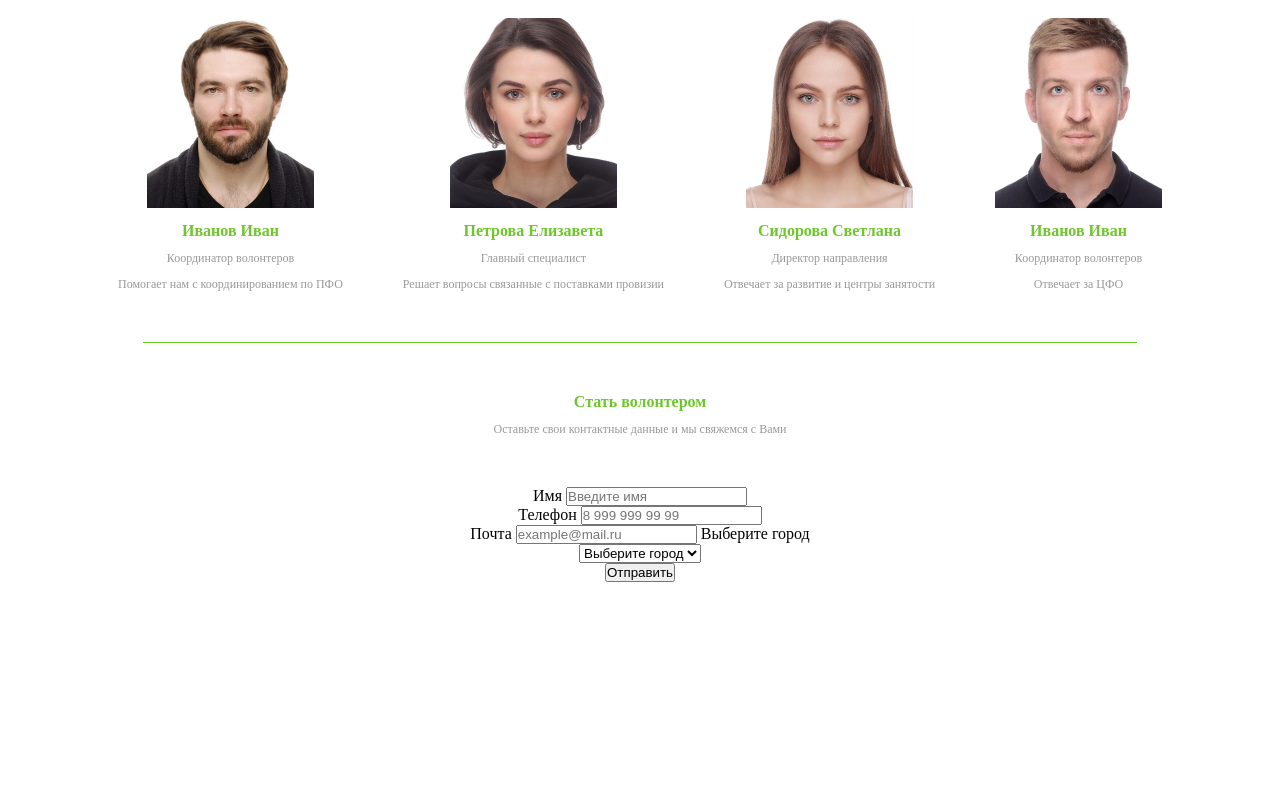
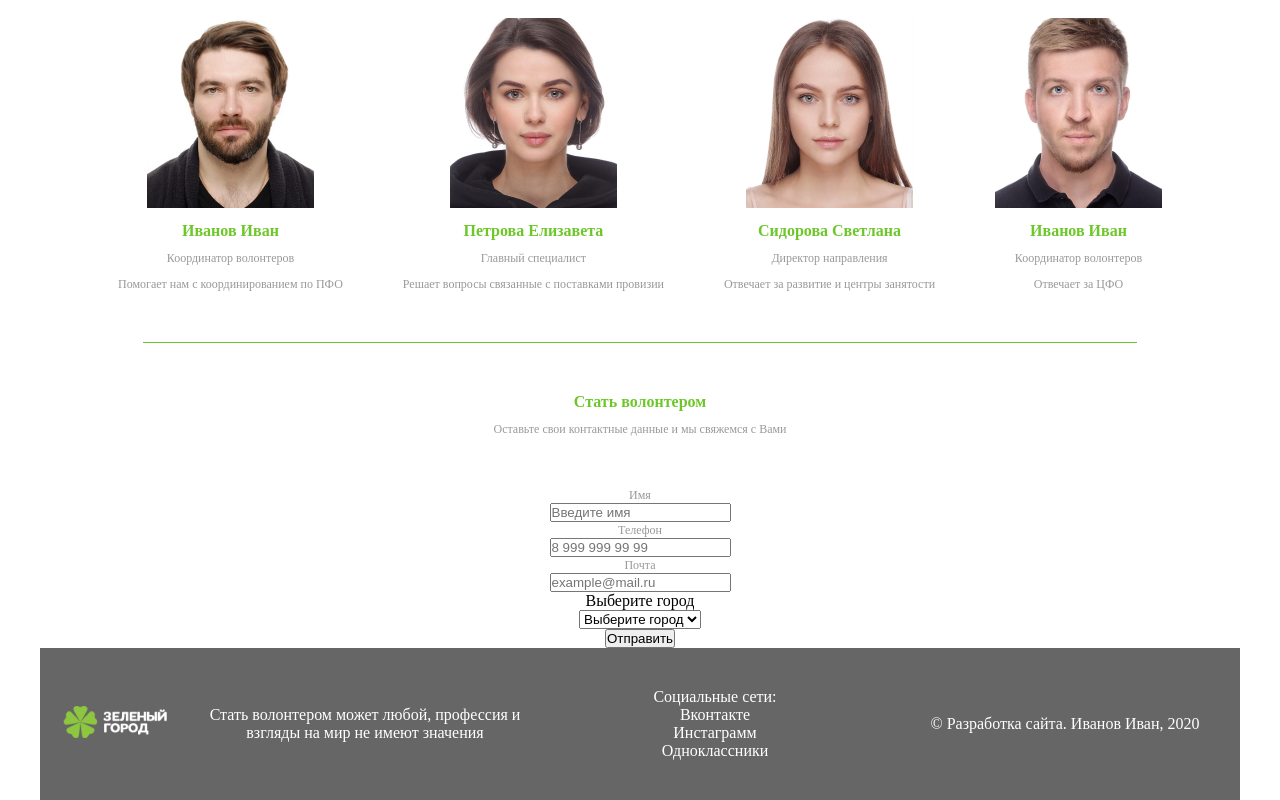
Before and after one commit to Nemefis/green_city_group1, a plain HTML site: page volounteers.html in a window 1280 px wide. Shown: the part 357-1157 px from the top of the page. Before the commit the page ends 939 px from the top, so only its background shows below. Drawn offline with Linux system fonts and the light colour scheme.

Commit message:
add footer, contacts > map

```diff
--- a/css/style.css
+++ b/css/style.css
@@ -25,15 +25,15 @@
     list-style: none;
 }
 /* Обращаемся ко всем тегам <a>, которые лежат внутри контейнера с классом ".top_menu" */
-.top_menu a:link, .top_menu a:visited {
+.links a:link, .links a:visited {
     color: white;
     text-decoration: none;
     transition: all 0.5s;
 }
-.top_menu a:hover {
+.links a:hover {
     color: black;
 }
-.top_menu a:active {
+.links a:active {
     color: red;
 }
 .banner {
@@ -62,6 +62,7 @@ section.information {
     flex-wrap: wrap;
     justify-content: space-between;
     text-align: center;
+    margin-bottom: 40px;
 }
 .information__body {
     width: 46%;
@@ -91,3 +92,27 @@ main h2 {
     width: 90%;
     margin: 0px auto 50px;
 }
+
+/* Footer */
+footer.footer {
+    background-color: #666;
+    display: flex;
+    justify-content: space-around;
+    align-items: center;
+    color: #fff;
+    padding: 40px 0;
+}
+.footer a {
+    color: #fff
+}
+.footer__text {
+    width: 27%;
+    text-align: center;
+}
+.footer__text ul {
+    list-style: none;
+}
+
+.map {
+    text-align: center;
+}
--- a/volounteers.html
+++ b/volounteers.html
@@ -9,7 +9,7 @@
 <body>
     <div class="container">
         <header class="header mb-50">
-            <div class="top_menu">
+            <div class="top_menu links">
                 <img src="img/logo.png" alt="логотип">
                 <ul>
                     <li><a href="index.html">Главная</a></li>
@@ -59,16 +59,16 @@
                 <p class="mb-50">Оставьте свои контактные данные и мы свяжемся с Вами</p>
                 <form>
                     <div>
-                        <label for="name">Имя</label>
+                        <p><label for="name">Имя</label></p>
                         <input type="text" id="name" name="name" placeholder="Введите имя" required>
                     </div>
                     <div>
-                        <label for="phone">Телефон</label>
+                        <p><label for="phone">Телефон</label></p>
                         <input type="phone" id="phone" name="phone" placeholder="8 999 999 99 99" required>
                     </div>
                     <div>
-                    <label for="e-mail">Почта</label>
-                        <input type="email" id="e-mail" name="e-mail" placeholder="example@mail.ru" required>
+                    <p><label for="e-mail">Почта</label></p>
+                        <p><input type="email" id="e-mail" name="e-mail" placeholder="example@mail.ru" required></p>
                         <label for="city">Выберите город</label>
                     </div>
                     <div>
@@ -87,8 +87,24 @@
                 </form>
             </section>
         </main>
-        <footer>
-
+        <footer class="footer links">
+            <div class="footer__logo">
+                <img src="img/logo.png" alt="Зеленый город">
+            </div>
+            <div class="footer__text">
+                <p>Стать волонтером может любой, профессия и взгляды на мир не имеют значения</p>
+            </div>
+            <div class="footer__text">
+                <ul>
+                    <li>Социальные сети:</li>
+                    <li><a href="">Вконтакте</a></li>
+                    <li><a href="">Инстаграмм</a></li>
+                    <li><a href="">Одноклассники</a></li>
+                </ul>
+            </div>
+            <div class="footer__text">
+                <p>© Разработка сайта. Иванов Иван, 2020</p>
+            </div>
         </footer>
     </div>
 </body>
```
Also changed, not shown: about.html (+20 -1 lines), contacts.html (+40 -4 lines), index.html (+20 -1 lines).
